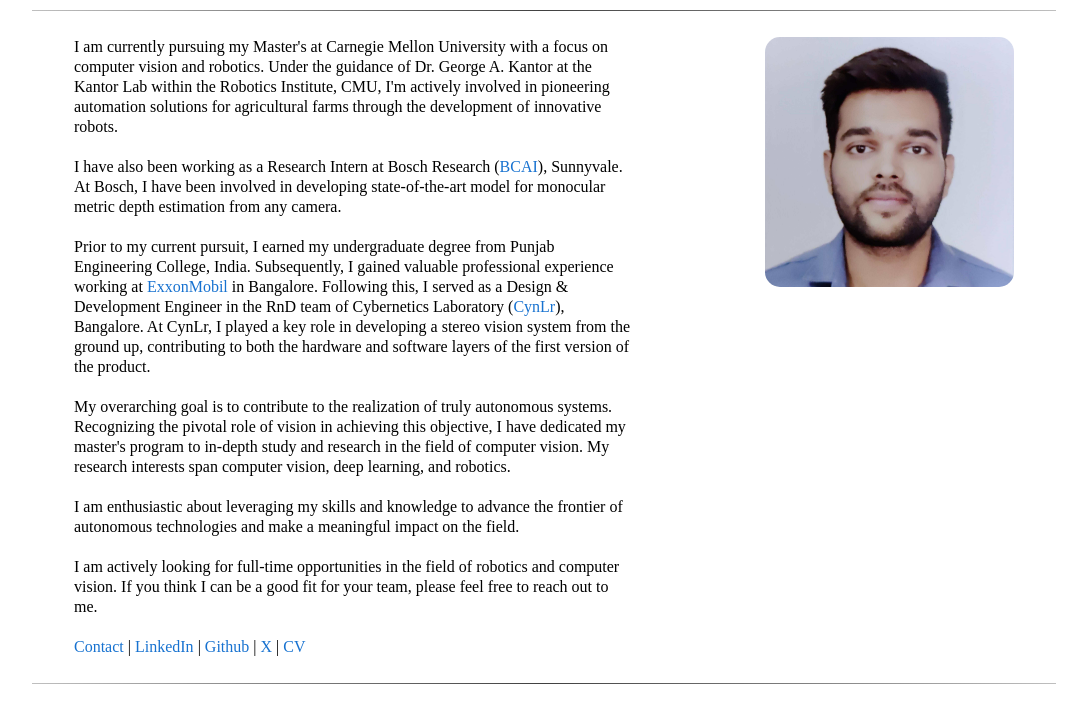
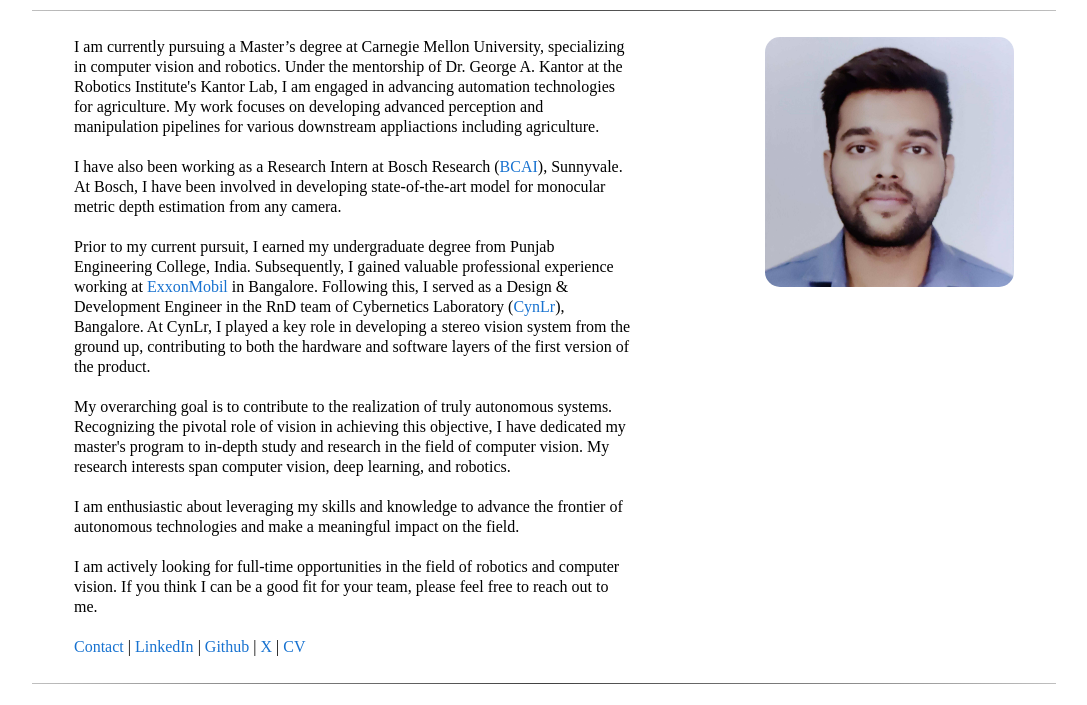
Before and after one commit to Sparsh913/sparshgarg, a plain HTML site: page index.html in a window 1280 px wide. Shown: the part 82-787 px from the top of the page, without its empty margins (96-1183 px from the left). Drawn offline with Linux system fonts and the light colour scheme.

Commit message:
updated intro

```diff
--- a/index.html
+++ b/index.html
@@ -29,7 +29,7 @@
   <table>
     <tr valign="top">
       <td style="width: 620px; vertical-align: top;">
-        I am currently pursuing my Master's at Carnegie Mellon University with a focus on computer vision and robotics. Under the guidance of Dr. George A. Kantor at the Kantor Lab within the Robotics Institute, CMU, I'm actively involved in pioneering automation solutions for agricultural farms through the development of innovative robots.
+        I am currently pursuing a Master’s degree at Carnegie Mellon University, specializing in computer vision and robotics. Under the mentorship of Dr. George A. Kantor at the Robotics Institute's Kantor Lab, I am engaged in advancing automation technologies for agriculture. My work focuses on developing advanced perception and manipulation pipelines for various downstream appliactions including agriculture.
         <p><br></p>
         I have also been working as a Research Intern at Bosch Research (<a href="https://www.bosch-ai.com/">BCAI</a>), Sunnyvale. At Bosch, I have been involved in developing state-of-the-art model for monocular metric depth estimation from any camera.
         <p><br></p>
```
